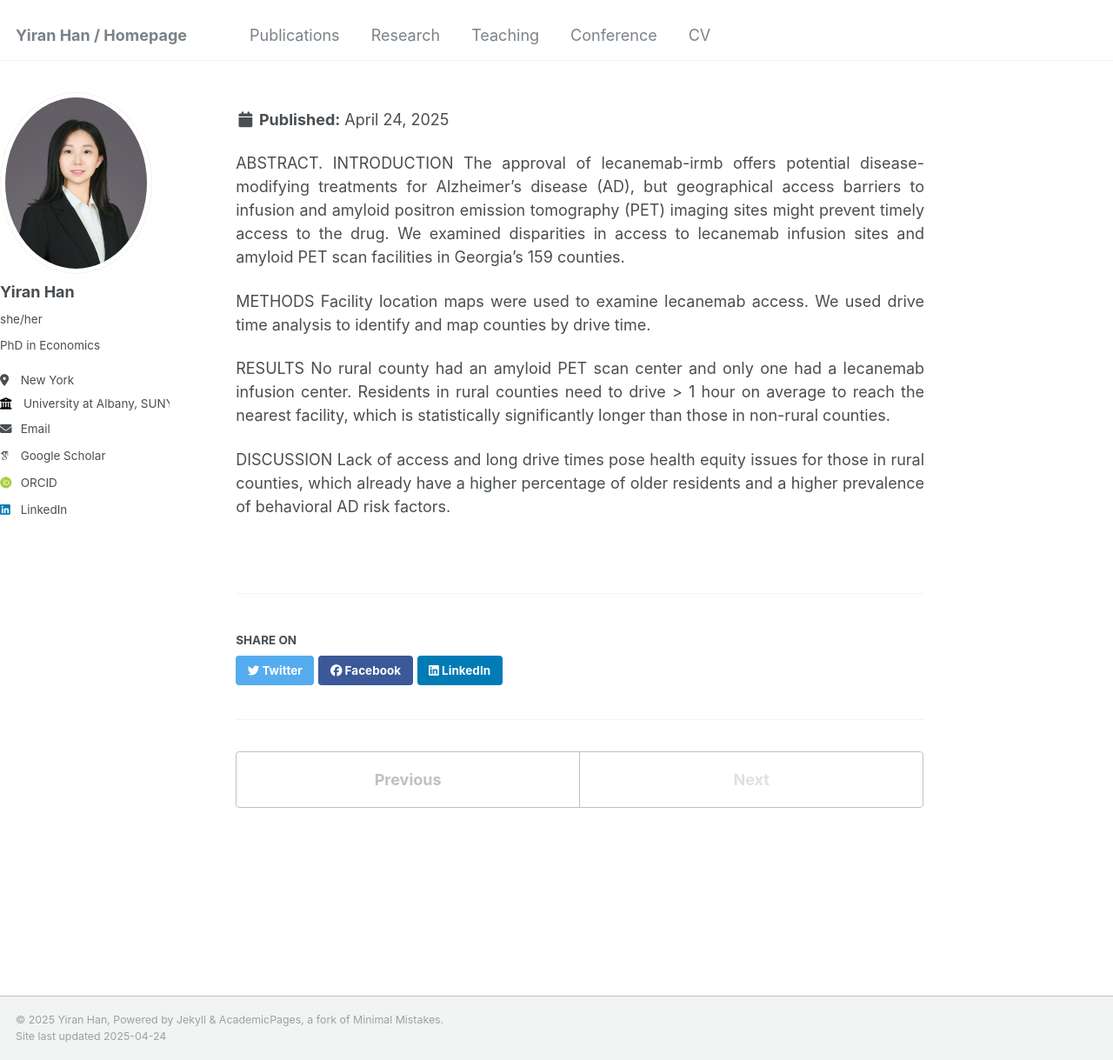
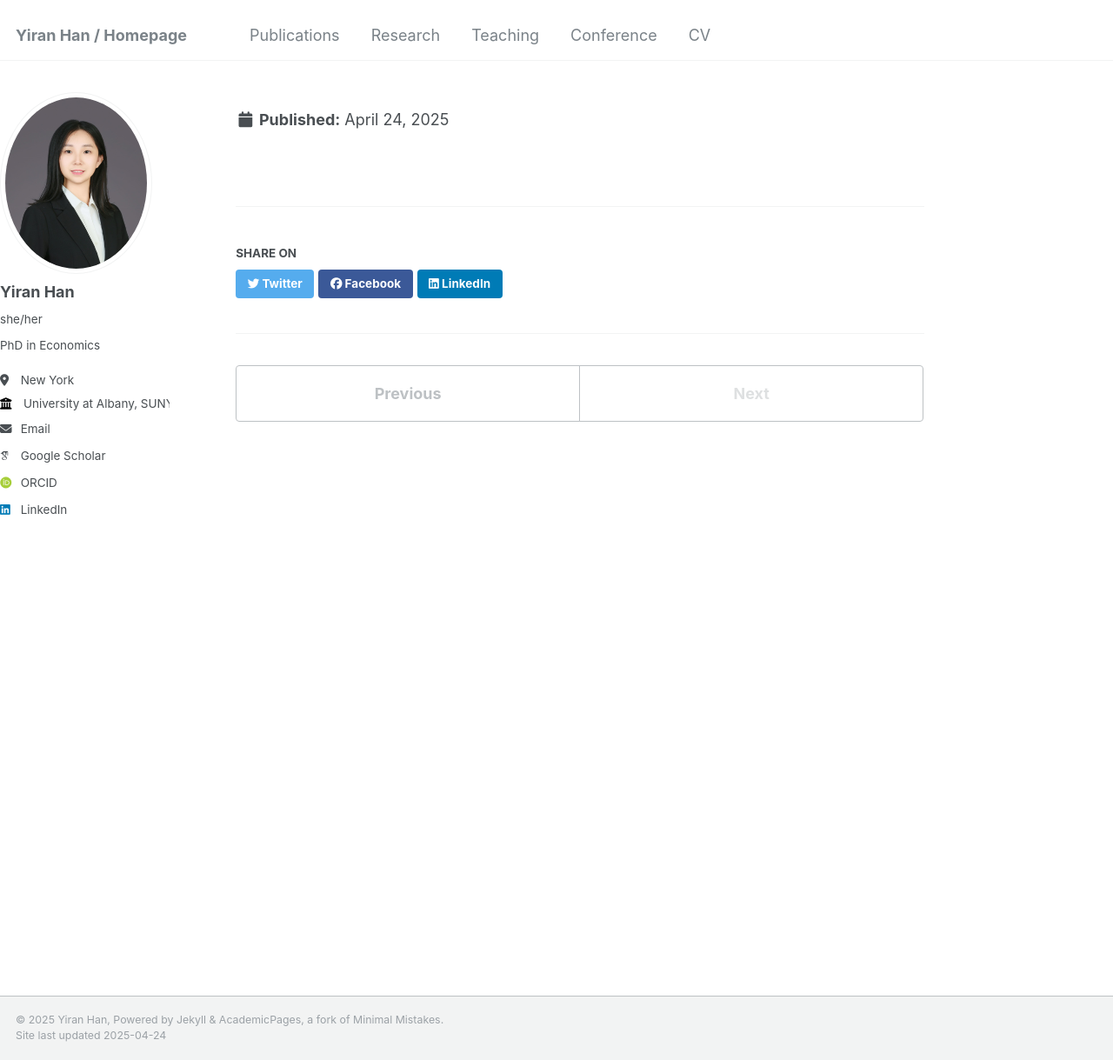
Before and after one commit to yiran-han/yiran-han.github.io, a Jekyll site: the page built from _publications/2025_paper1.md, in a window 1280 px wide and 1219 px high. Shown: the whole window at 87% size. Built offline with Jekyll 4.4.1, drawn with Linux system fonts in a browser that asks for light colours; some web fonts are replaced.

Commit message:
Update 2025_paper1.md

```diff
--- a/_publications/2025_paper1.md
+++ b/_publications/2025_paper1.md
@@ -8,18 +8,5 @@ date: 2025-04-27
 venue: 'Alzheimer's & Dementia'
 # slidesurl: 'http://academicpages.github.io/files/slides1.pdf'
 paperurl: 'https://alz-journals.onlinelibrary.wiley.com/doi/full/10.1002/alz.70100'
-#citation: 'Li, N., Borate, S. N., Zhang, K., Zuber, M., Han, Y., Chudasama, D., ... & Renzi‐Hammond, L. (2025). Mapping disparities in access to lecanemab in Georgia. Alzheimer's & Dementia, 21(4), e70100.'
+citation: 'Li, N., Borate, S. N., Zhang, K., Zuber, M., Han, Y., Chudasama, D., ... & Renzi‐Hammond, L. (2025). Mapping disparities in access to lecanemab in Georgia. Alzheimer's & Dementia, 21(4), e70100.'
 ---
-
-
-ABSTRACT. INTRODUCTION
-The approval of lecanemab-irmb offers potential disease-modifying treatments for Alzheimer's disease (AD), but geographical access barriers to infusion and amyloid positron emission tomography (PET) imaging sites might prevent timely access to the drug. We examined disparities in access to lecanemab infusion sites and amyloid PET scan facilities in Georgia's 159 counties.
-
-METHODS
-Facility location maps were used to examine lecanemab access. We used drive time analysis to identify and map counties by drive time.
-
-RESULTS
-No rural county had an amyloid PET scan center and only one had a lecanemab infusion center. Residents in rural counties need to drive > 1 hour on average to reach the nearest facility, which is statistically significantly longer than those in non-rural counties.
-
-DISCUSSION
-Lack of access and long drive times pose health equity issues for those in rural counties, which already have a higher percentage of older residents and a higher prevalence of behavioral AD risk factors.
```
